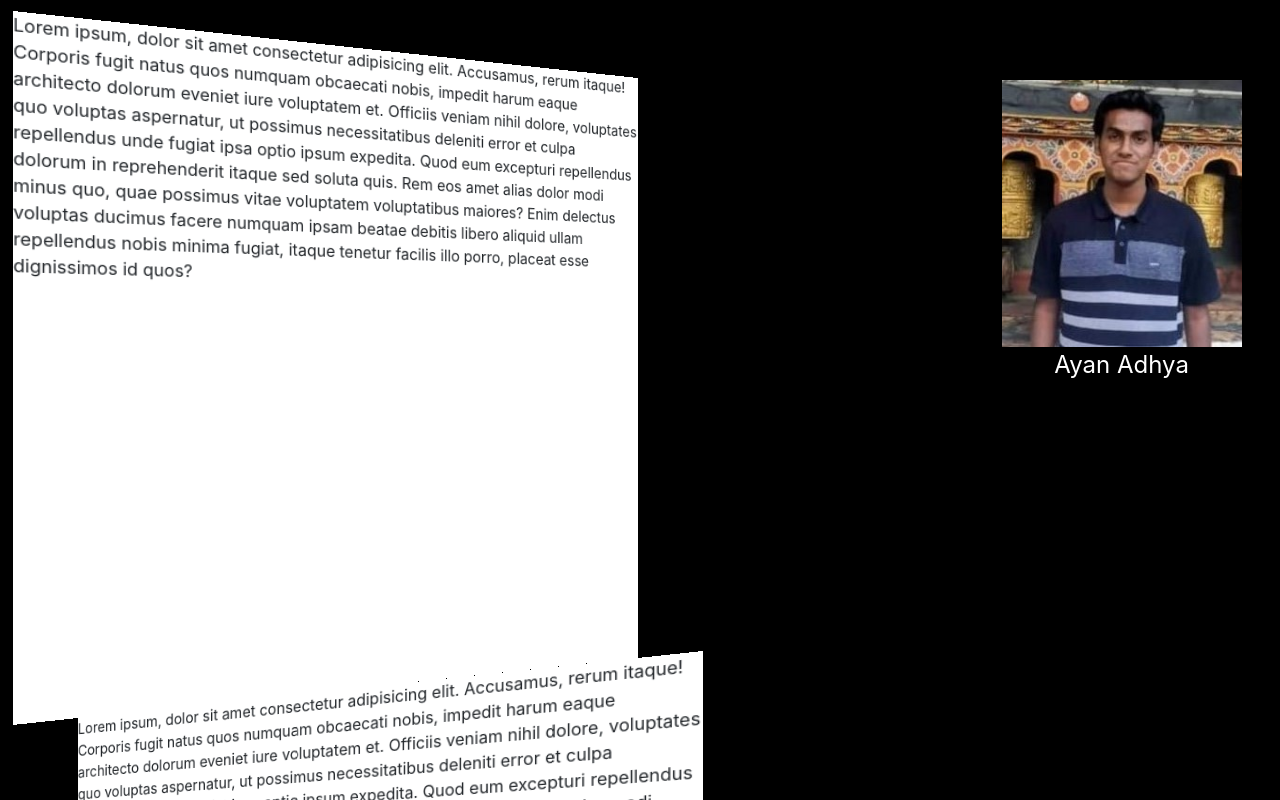
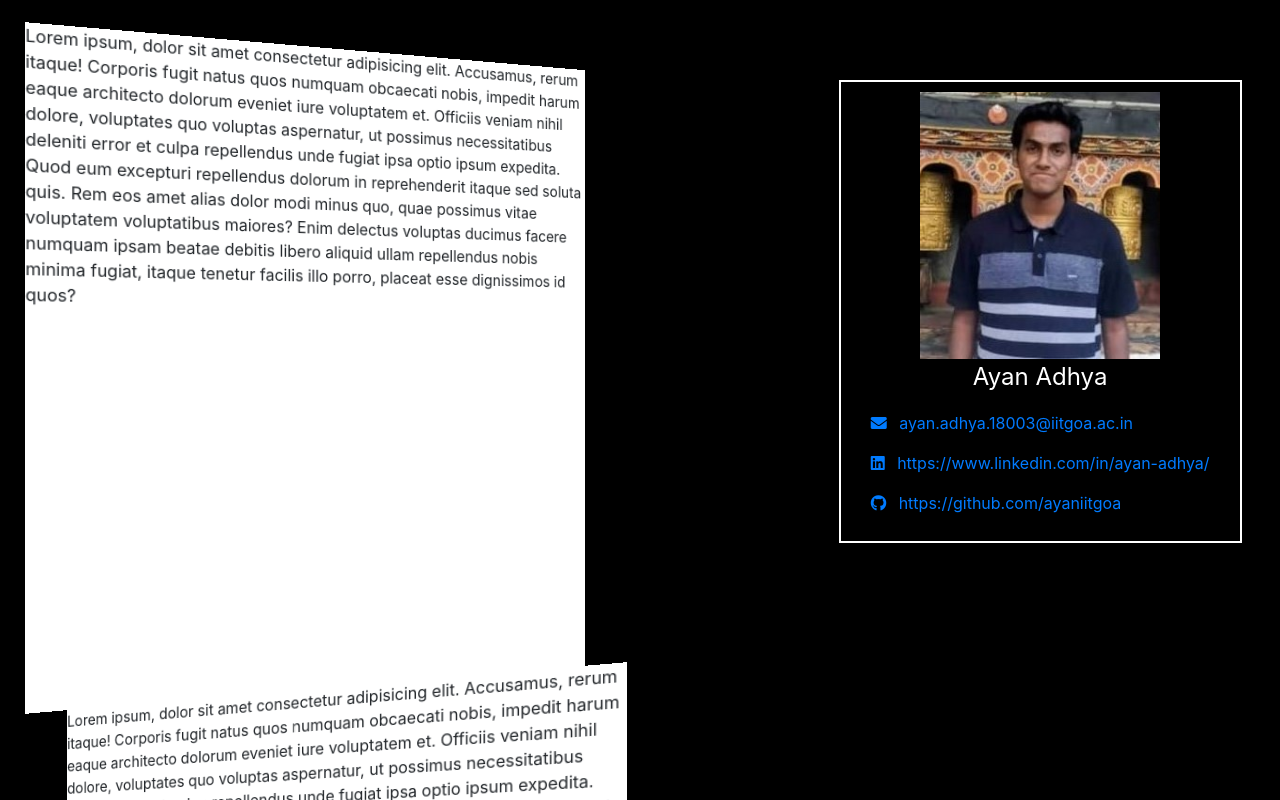
Before and after one commit to ayaniitgoa/ayaniitgoa.github.io, a plain HTML site: page index.html in a window 1280 px wide. Shown: the top 800 px of the page. Drawn offline with nearby package versions, Linux system fonts and the light colour scheme.

Commit message:
Made changes to the cards

```diff
--- a/index.html
+++ b/index.html
@@ -13,6 +13,12 @@
       rel="stylesheet"
       href="https://stackpath.bootstrapcdn.com/bootstrap/4.5.2/css/bootstrap.min.css"
       integrity="sha384-JcKb8q3iqJ61gNV9KGb8thSsNjpSL0n8PARn9HuZOnIxN0hoP+VmmDGMN5t9UJ0Z"
+      crossorigin="anonymous"
+    />
+    <link
+      rel="stylesheet"
+      href="https://use.fontawesome.com/releases/v5.14.0/css/all.css"
+      integrity="sha384-HzLeBuhoNPvSl5KYnjx0BT+WB0QEEqLprO+NBkkk5gbc67FTaL7XIGa2w1L0Xbgc"
       crossorigin="anonymous"
     />
 
@@ -40,9 +46,29 @@
           src="./images/Ayan-Dp.jpeg"
           alt="ayan-photo"
         />
-        <p class="text-white text-center name">
-          Ayan Adhya
-        </p>
+        <div class="content text-white">
+          <p class="name">
+            Ayan Adhya
+          </p>
+          <p>
+            <a href="mailto: ayan.adhya.18003@iitgoa.ac.in" target="blank">
+              <i class="fas fa-envelope"></i>
+              <span class="ml-2"> ayan.adhya.18003@iitgoa.ac.in</span>
+            </a>
+          </p>
+          <p>
+            <a href="https://www.linkedin.com/in/ayan-adhya/" target="blank">
+              <i class="fab fa-linkedin"></i>
+              <span class="ml-2"> https://www.linkedin.com/in/ayan-adhya/</span>
+            </a>
+          </p>
+          <p>
+            <a href="https://github.com/ayaniitgoa" target="blank">
+              <i class="fab fa-github"></i>
+              <span class="ml-2"> https://github.com/ayaniitgoa</span>
+            </a>
+          </p>
+        </div>
       </div>
       <div class="card2 inner-cards">
         Lorem ipsum, dolor sit amet consectetur adipisicing elit. Accusamus,
--- a/style.css
+++ b/style.css
@@ -9,16 +9,16 @@ body {
 }
 .inner-cards {
   background: white;
-  width: 40rem;
+  width: 36rem;
   height: 80vh;
 }
 
 .card1 {
-  transform: perspective(800px) rotateY(15deg);
+  transform: perspective(1000px) rotateY(15deg);
 }
 
 .card2 {
-  transform: perspective(800px) rotateY(-15deg);
+  transform: perspective(1000px) rotateY(-15deg);
 }
 
 .cards {
@@ -30,16 +30,20 @@ body {
 
 .profile-photo {
   width: 15rem;
+  position: relative;
+  left: 50%;
+  transform: translateX(-50%);
 }
 
 .middle {
   position: relative;
   top: 2rem;
-  display: flex;
-  flex-direction: column;
-  flex-wrap: wrap;
+  padding: 10px 30px;
+  border: 2px solid white;
+  height: 100%;
 }
 
 .name {
   font-size: 1.5rem;
+  text-align: center;
 }
```
